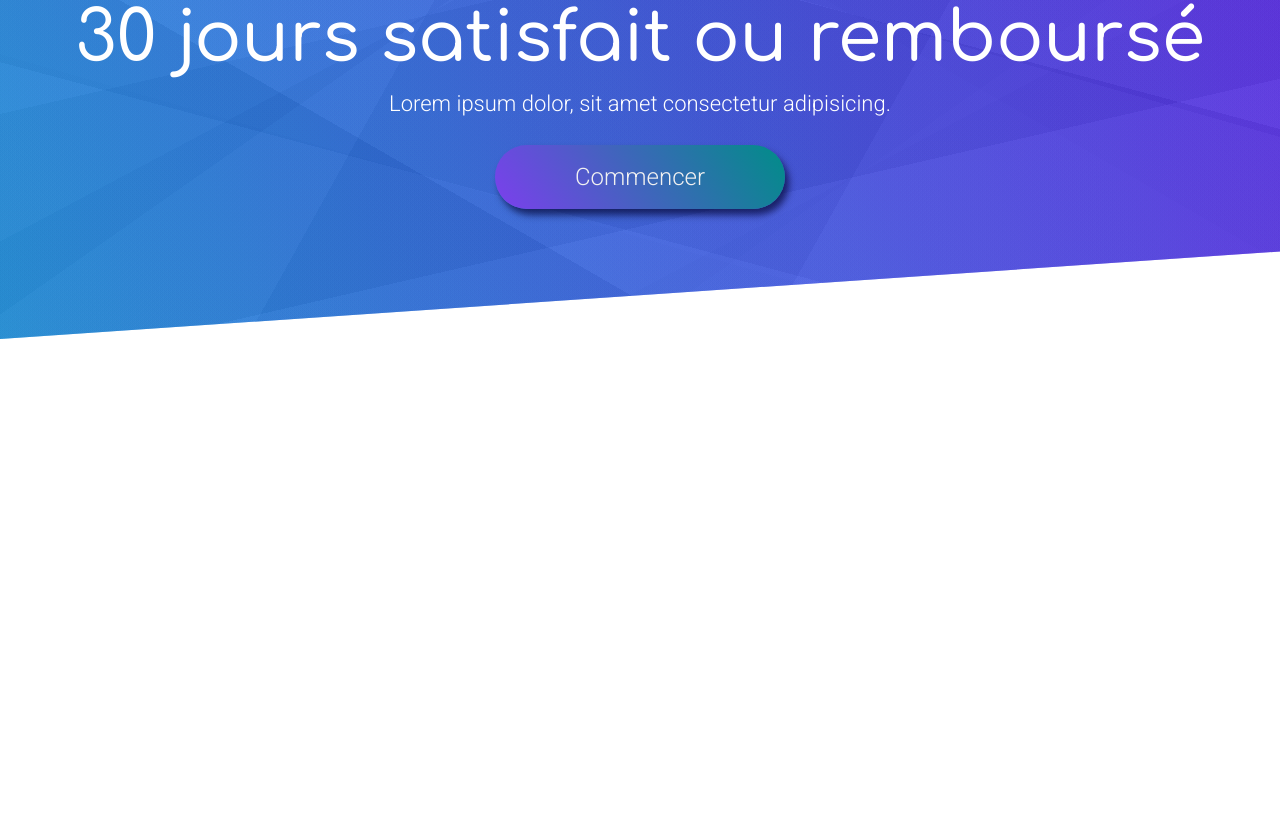
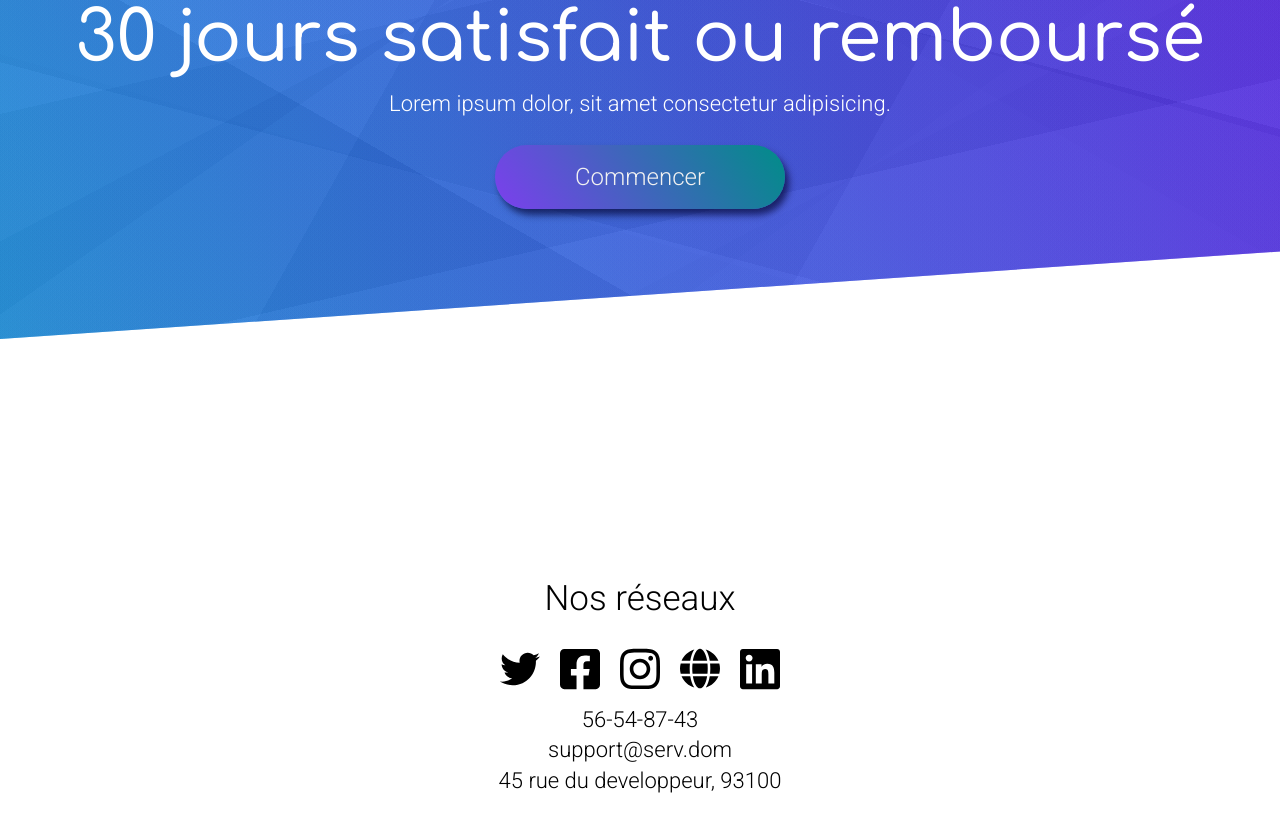
Before and after one commit to Git-Baptiste/Actos-landing-page, a website: page index.html in a window 1280 px wide. Shown: the part 2502-3341 px from the top of the page. Before the commit the page ends 2841 px from the top, so only its background shows below. Drawn offline with Linux system fonts and the light colour scheme.

Commit message:
Ajout du footer

```diff
--- a/index.html
+++ b/index.html
@@ -158,6 +158,48 @@
       </div>
 
 
+      <!-- -------------------- FOOTER ------------------------ -->
+
+
+      <footer>
+
+            <div class="bloc footer-medias">
+                  <h3>Nos réseaux</h3>
+                  <ul class="liste-medias">
+                        <li>
+                              <a href="#">
+                                    <img src="./ressources/twitter.svg" alt="réseau social twitter">
+                              </a>
+                        </li>
+                        <li>
+                              <a href="#">
+                                    <img src="./ressources/facebook.svg" alt="réseau social facebook">
+                              </a>
+                        </li>
+                        <li>
+                              <a href="#">
+                                    <img src="./ressources/insta.svg" alt="réseau social instagram">
+                              </a>
+                        </li>
+                        <li>
+                              <a href="#">
+                                    <img src="./ressources/globe-internet.svg" alt="site web">
+                              </a>
+                        </li>
+                        <li>
+                              <a href="#">
+                                    <img src="./ressources/linkedin.svg" alt="réseau social linkedin">
+                              </a>
+                        </li>
+                  </ul>
+            </div>
+
+            <p>56-54-87-43</p>
+            <p>support@serv.dom</p>
+            <p>45 rue du developpeur, 93100 </p>
+
+      </footer>
+
 
       <script src="./scripts/app.js"></script>
 </body>
--- a/scss/pages_scss/_accueil.scss
+++ b/scss/pages_scss/_accueil.scss
@@ -114,8 +114,8 @@ nav li a:hover::after {
 
 // ----------------- CONTAINER GLOBAL -----------------
 
-.conatiner-global {
-      padding-bottom: 400px;
+.container-global {
+      padding-bottom: 500px;
 }
 
 // ----------------- ACCUEIL -----------------
@@ -405,3 +405,41 @@ nav li a:hover::after {
       }
 
 }
+
+
+// ----------------- FOOTER -----------------
+
+
+footer {
+      position: absolute;
+      bottom: 0;
+      width: 100%;
+      height: 300px;
+      background: #fff;
+      color: #000;
+      @extend %flex-double-centre;
+      flex-direction: column;
+}
+.bloc {
+      width: 300px;
+      margin: 0 30px;
+}
+
+footer h3{
+      text-align: center;
+      font-size: 35px;
+      padding-bottom: 20px;
+}
+
+footer p {
+      font-size: 22px;
+      line-height: 1.4;
+}
+
+.liste-medias {
+      @extend %flex-double-centre;
+}
+.liste-medias img {
+      width: 40px;
+      margin: 10px 10px;
+}
```
Also changed, not shown: styles/style.css, 1 other file.
